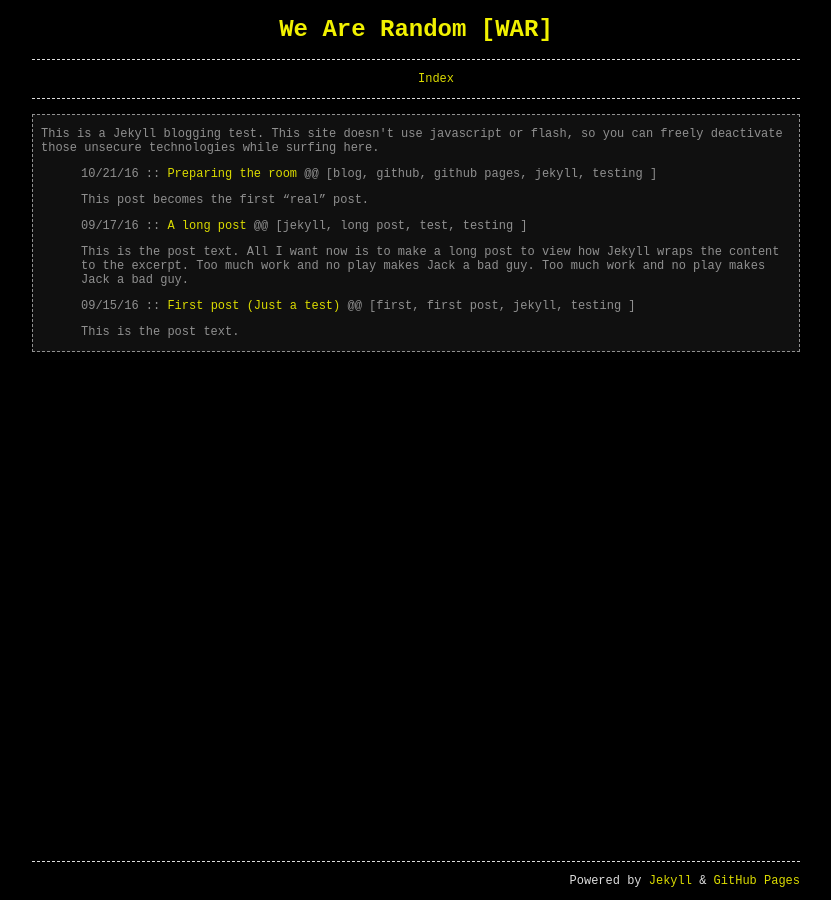
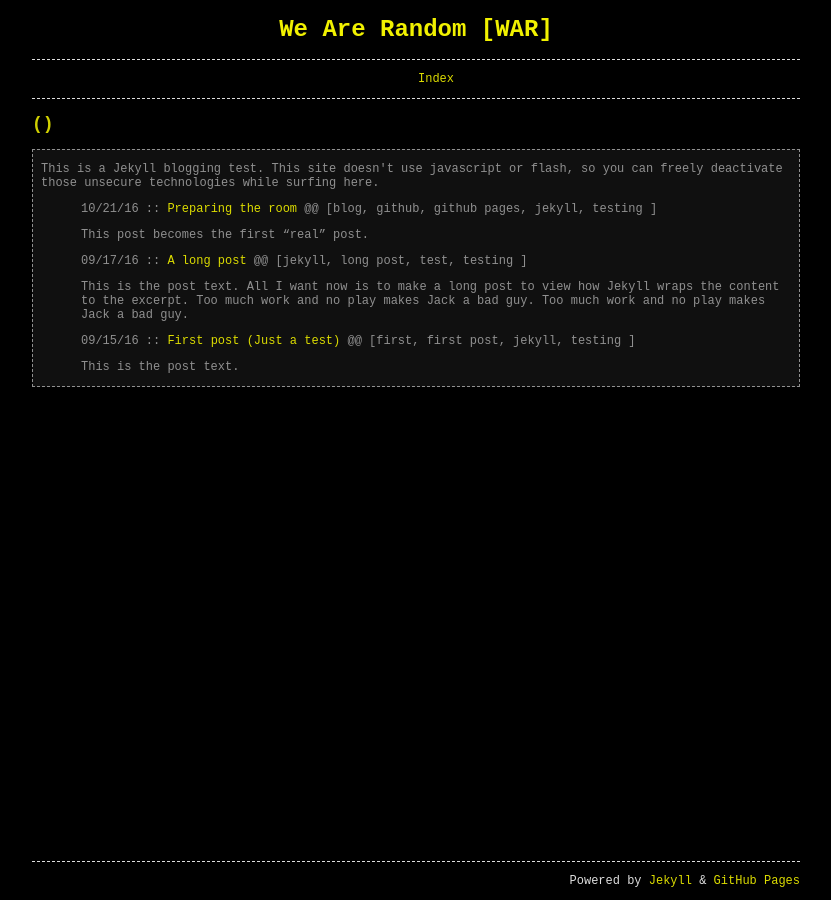
Before and after one commit to wearerandom/wearerandom.github.io, a Jekyll site: the page built from index.html, in a window 1280 px wide. Shown: the whole page, without its empty margins (224-1055 px from the left). Built offline with Jekyll 4.4.1, drawn with Linux system fonts in a browser that asks for light colours.

Commit message:
Update default.html

```diff
--- a/_layouts/default.html
+++ b/_layouts/default.html
@@ -2,7 +2,7 @@
 <body class="wrap">
       <h1>We Are Random [WAR]</h1>
       {% include navbar.html %}
-      <h2>{{ page.title }}</h2>
+      <h2>{{ page.title }} ({{ page.date | date: "%d-%m-%Y" }})</h2>
       <h3>{{ page.date | date: "%d-%m-%Y" }}</h3>
     <div class="postcont">
       {{ content }}
```
